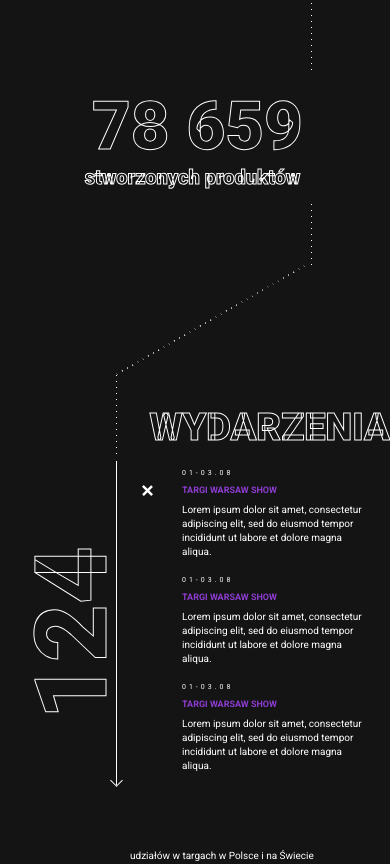
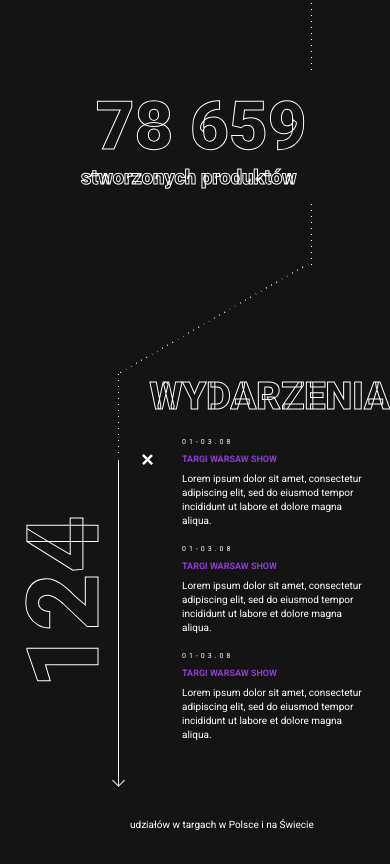
Before and after one commit to Bruinen90/abm, a plain HTML site: page index.html in a window 390 px wide. Shown: the part 3840-4704 px from the top of the page. Drawn offline with Linux system fonts and the light colour scheme; files whose address does not match are found by name.

Commit message:
iOS fixes

```diff
--- a/css/_events.scss
+++ b/css/_events.scss
@@ -2,25 +2,26 @@
 	display: grid;
 	grid-template-columns: 1fr 2fr;
 	align-items: center;
-	margin: 140px 0;
+    margin: 140px 0;
+    margin-top: 28vw;
 	position: relative;
 
 	&::before {
 		content: '';
 		position: absolute;
 		top: 0;
-		left: 115px;
+		left: 30vw;
 		width: 1px;
-		height: 56vw;
+		height: 56.5vw;
 		background-image: url('../img/dots.svg');
 		transform-origin: bottom;
-		transform: translateY(calc(-100% - 30px)) rotate(60deg);
+		transform: translateY(-100%) rotate(60deg);
 	}
 
 	.arrow {
 		position: absolute;
-		left: 107.5px;
-		top: -30px;
+		left: calc(30vw - 7.5px);
+		top: 0;
 		height: 90%;
 	}
 
@@ -44,21 +45,8 @@
 		}
 	}
 
-	@media (min-width: $laptop) {
+	@media (min-width: $tablet) {
 		grid-template-columns: 1fr 1fr;
-	}
-}
-
-.events__arrow {
-	content: '';
-	position: absolute;
-	left: 111px;
-	bottom: 30px;
-	width: 8px;
-	height: 311px;
-
-	@media (min-width: $tablet) {
-		display: none;
 	}
 }
 
@@ -66,9 +54,9 @@
 	@include strokeText;
 	font-size: 100px;
 	writing-mode: vertical-lr;
-	transform: rotate(180deg);
+	transform: rotate(180deg) translateX(2vw);
 	transition: transform 0.25s linear;
-	grid-row-end: span 3;
+    grid-row-end: span 3;
 
 	@media (min-width: $tablet) {
 		@include relSize('font-size', 400);
@@ -80,7 +68,7 @@
 		grid-row-end: auto;
 	}
 
-	@media (min-width: $laptop) {
+	@media (min-width: $tablet) {
 		@include relSize('font-size', 559);
 	}
 }
--- a/css/_gallery.scss
+++ b/css/_gallery.scss
@@ -1,6 +1,10 @@
 .gallery {
 	margin: 80px 0;
-	margin-bottom: 20vh;
+    margin-bottom: 5vh;
+
+    @media (min-width: $laptop) {
+       margin-bottom: 20vh;
+    }
 }
 
 .gallery__header {
--- a/css/_hugeABM.scss
+++ b/css/_hugeABM.scss
@@ -2,6 +2,7 @@
 	display: none;
 
 	@media (min-width: $laptop) {
+		opacity: 0.2;
 		display: block;
 		position: fixed;
 		right: 0;
--- a/css/_yearsOnMarket.scss
+++ b/css/_yearsOnMarket.scss
@@ -1,6 +1,7 @@
 .yearsOnMarket {
 	position: relative;
-	overflow: hidden;
+    overflow: hidden;
+    padding-top: 10vh;
 
 	@media (min-width: $tablet) {
 		padding: 300px 0;
--- a/js/productsCount.js
+++ b/js/productsCount.js
@@ -35,7 +35,7 @@ const animateCounter = () => {
 	historyImg.style.transform = `translateY(${-0.15 *
 		getElScroll(historyImg, true)}vh)`;
 
-	if (window.innerWidth > 959) {
+	if (window.innerWidth > 768) {
 		// eventsCount.style.transform = `translate(${-0.5 *
 		// 	Math.abs(getElScroll(eventsCount))}%, ${-0.5 *
 		// 	Math.abs(getElScroll(eventsCount))}%)`;
@@ -52,10 +52,10 @@ const animateCounter = () => {
 		getElScroll(bigLettersCont)}vh) rotate(-90deg)`;
 	const AOpacity = 0.5 * getElScroll(bigLettersCont) + 20;
 	const ZOpacity = -1 * AOpacity + 40;
-	bigA.style.opacity = AOpacity + '%';
-	timeFrom.style.opacity = AOpacity + '%';
-	bigZ.style.opacity = ZOpacity + '%';
-	timeTo.style.opacity = ZOpacity + '%';
+	bigA.style.opacity = AOpacity > 0 ? AOpacity/100 : 0;
+	timeFrom.style.opacity = AOpacity > 0 ? AOpacity/100 : 0;
+	bigZ.style.opacity = ZOpacity > 0 ? ZOpacity/100 : 0;
+	timeTo.style.opacity = ZOpacity > 0 ? ZOpacity/100 : 0;
 
 	// Years on market trolley problem
 	if (window.innerWidth < 960) {
```
Also changed, not shown: css/style.css, 1 other file. Lines whose indentation alone changed are shown as unchanged.
